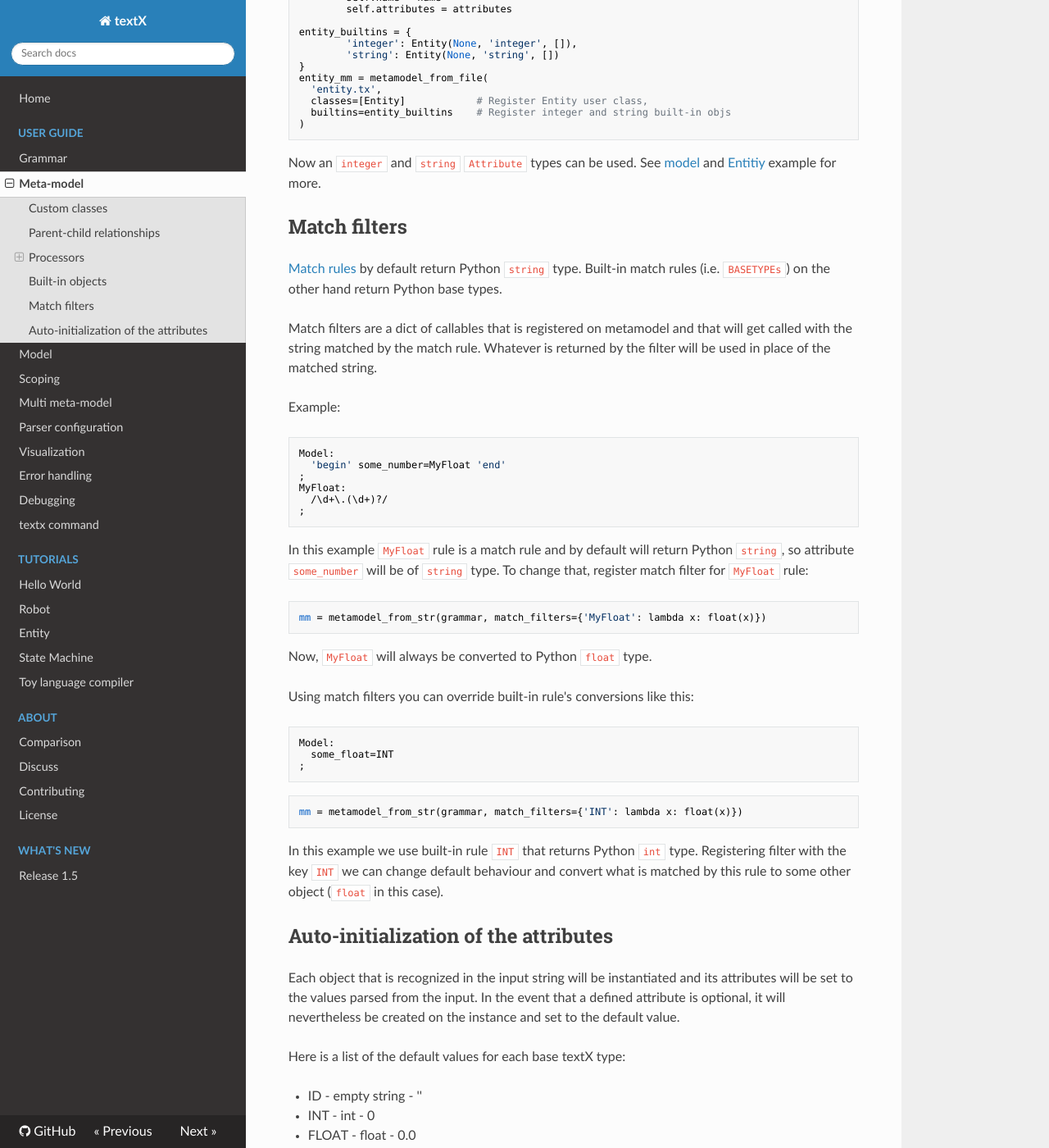
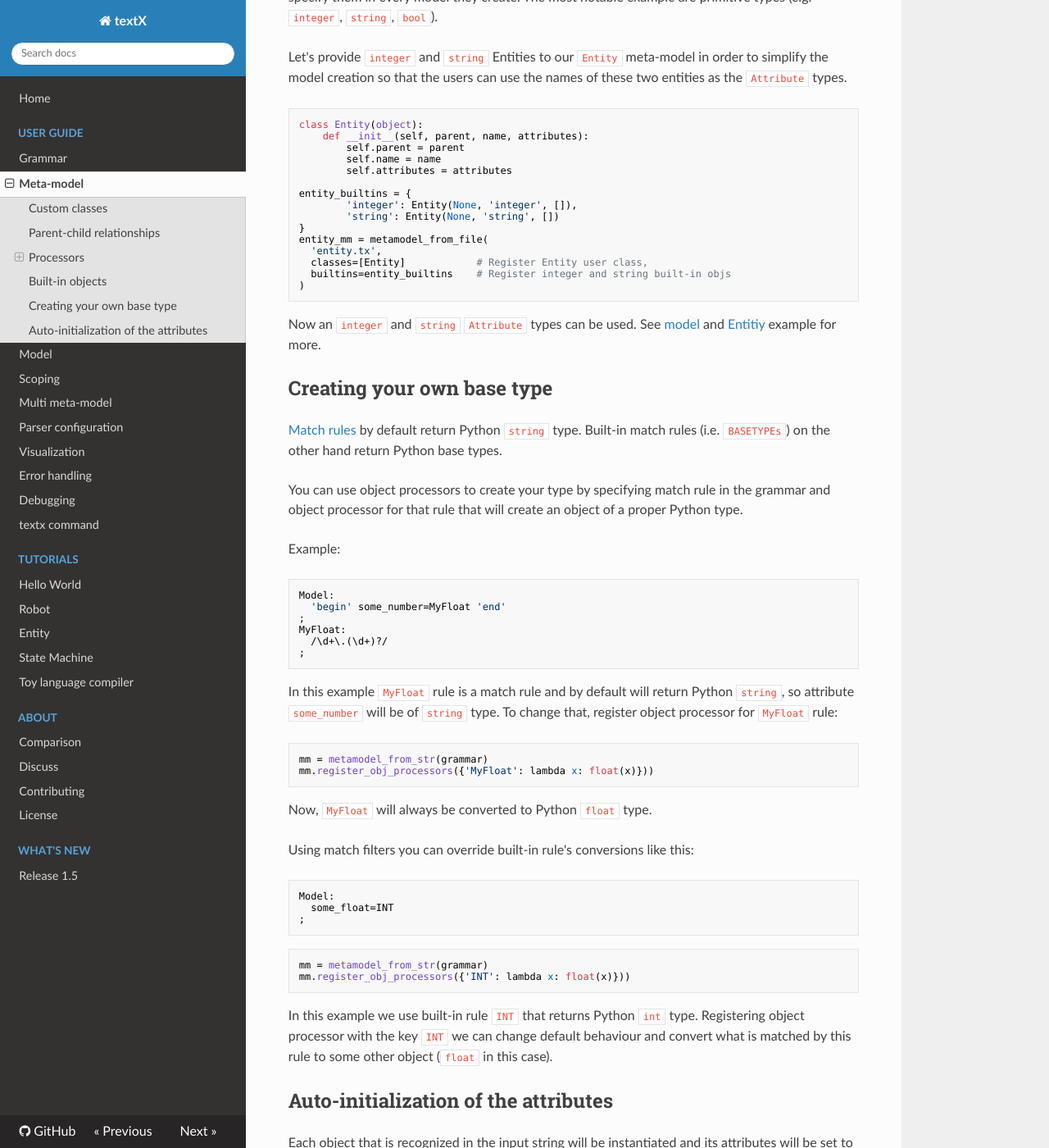
Before and after one commit to textX/textX, an MkDocs documentation site: the page built from docs/metamodel.md, in a window 1280 px wide and 1400 px high, scrolled down 3716 px. Shown: the whole window at 82% size. Built offline with MkDocs 1.6.1, drawn with Linux system fonts in a browser that asks for light colours; nearby versions of some CDN libraries; old or Windows-style settings are respelled for this version of MkDocs; some of the changed text lies outside the part shown.

Commit message:
refs #64 Changing the docs for new obj. processor rework.

````diff
--- a/docs/metamodel.md
+++ b/docs/metamodel.md
@@ -134,9 +134,8 @@
 
 ### Object processors
 
-The purpose of the object processors is the same as of the model processors, but
-they are called as soon as the particular object is recognized in the input
-string. They are registered per class/rule.
+The purpose of the object processors is to validate or alter the object being
+constructed. They are registered per class/rule.
 
 Let's do some additional checks for the above Entity DSL example.
 
@@ -180,6 +179,14 @@
 objects, see object processor
 `move_command_processor` [robot example](tutorials/robot.md).
 
+If object processor returns a value that value will be used instead of the
+original object. This can be used to implement e.g. expression evaluators or
+on-the-fly model interpretation. For more information
+
+!!! note
+    For more information please take a look at [the tests](https://github.com/igordejanovic/textX/blob/master/tests/functional/test_processors.py).
+
+
 ## Built-in objects
 
 Often, you will need objects that should be a part of each model and you do not
@@ -213,15 +220,15 @@
 example for more.
 
 
-## Match filters
+## Creating your own base type
 
 [Match rules](grammar.md#rule-types) by default return Python `string` type.
 Built-in match rules (i.e. `BASETYPEs`) on the other hand return Python base
 types.
 
-Match filters are a dict of callables that is registered on metamodel and that
-will get called with the string matched by the match rule. Whatever is returned
-by the filter will be used in place of the matched string.
+You can use object processors to create your type by specifying match rule in
+the grammar and object processor for that rule that will create an object of a
+proper Python type.
 
 Example:
 
@@ -236,10 +243,11 @@
 
 In this example `MyFloat` rule is a match rule and by default will return Python
 `string`, so attribute `some_number` will be of `string` type. To change that,
-register match filter for `MyFloat` rule:
+register object processor for `MyFloat` rule:
 
 ```
-mm = metamodel_from_str(grammar, match_filters={'MyFloat': lambda x: float(x)})
+mm = metamodel_from_str(grammar)
+mm.register_obj_processors({'MyFloat': lambda x: float(x)}))
 ```
 
 Now, `MyFloat` will always be converted to Python `float` type.
@@ -253,12 +261,13 @@
 ```
 
 ```
-mm = metamodel_from_str(grammar, match_filters={'INT': lambda x: float(x)})
+mm = metamodel_from_str(grammar)
+mm.register_obj_processors({'INT': lambda x: float(x)}))
 ```
 
 In this example we use built-in rule `INT` that returns Python `int` type.
-Registering filter with the key `INT` we can change default behaviour and
-convert what is matched by this rule to some other object (`float` in this
+Registering object processor with the key `INT` we can change default behaviour
+and convert what is matched by this rule to some other object (`float` in this
 case).
 
 
````
